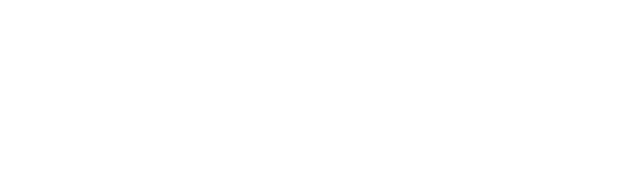
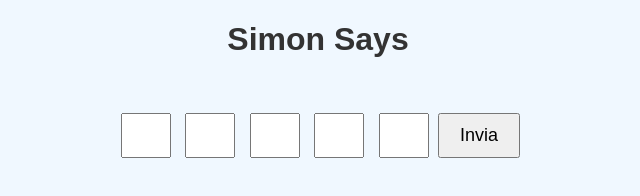
Before and after one commit to Alexandru1654/js-simon, a plain HTML site: page index.html in a window 1280 px wide. Shown: the whole page, without its empty margins (322-962 px from the left). Drawn offline with Linux system fonts and the light colour scheme.

```diff
--- a/index.html
+++ b/index.html
@@ -1,12 +1,29 @@
 <!DOCTYPE html>
 <html lang="en">
+
     <head>
         <meta charset="UTF-8">
         <meta name="viewport" content="width=device-width, initial-scale=1.0">
-    <title>Simon</title>
+        <title>Simon Says</title>
+        <link rel="stylesheet" href="style.css">
     </head>
+
     <body>
+        <h1>Simon Says</h1>
+        <div id="game">
+            <div id="numbers"></div>
+            <div id="input-area" class="hidden">
+                <input type="number" id="input1">
+                <input type="number" id="input2">
+                <input type="number" id="input3">
+                <input type="number" id="input4">
+                <input type="number" id="input5">
+                <button id="submit">Invia</button>
+            </div>
 
+            <div id="result"></div>
+        </div>
         <script src="script.js"></script>
     </body>
+
 </html>
--- a/script.js
+++ b/script.js
@@ -0,0 +1,6 @@
+const numbersElement = document.getElementById('numbers');
+const inputArea = document.getElementById('input-area');
+const submitButton = document.getElementById('submit');
+const gameElement = document.getElementById('result');
+
+// Generate random numbers from 1 to 100
--- /dev/null
+++ b/style.css
@@ -0,0 +1,46 @@
+* {
+    box-sizing: border-box;
+}
+
+body {
+    font-family: Arial, sans-serif;
+    text-align: center;
+    background-color: #f0f8ff;
+}
+
+h1 {
+    color: #333;
+}
+
+/*Style for the game*/
+#game {
+    margin-top: 50px;
+}
+
+#numbers {
+    font-size: 24px;
+    font-weight: bold;
+    margin-bottom: 20px;
+}
+
+/*Inputs numeric*/
+#input-area input {
+    width: 50px;
+    padding: 10px;
+    margin: 5px;
+    font-size: 18px;
+    text-align: center;
+}
+
+#input-area button {
+    padding: 10px 20px;
+    font-size: 18px;
+    cursor: pointer;
+}
+
+/*Result*/
+#result {
+    margin-top: 20px;
+    font-size: 20px;
+    font-weight: bold;
+}
```
Lines whose indentation alone changed are shown as unchanged.
